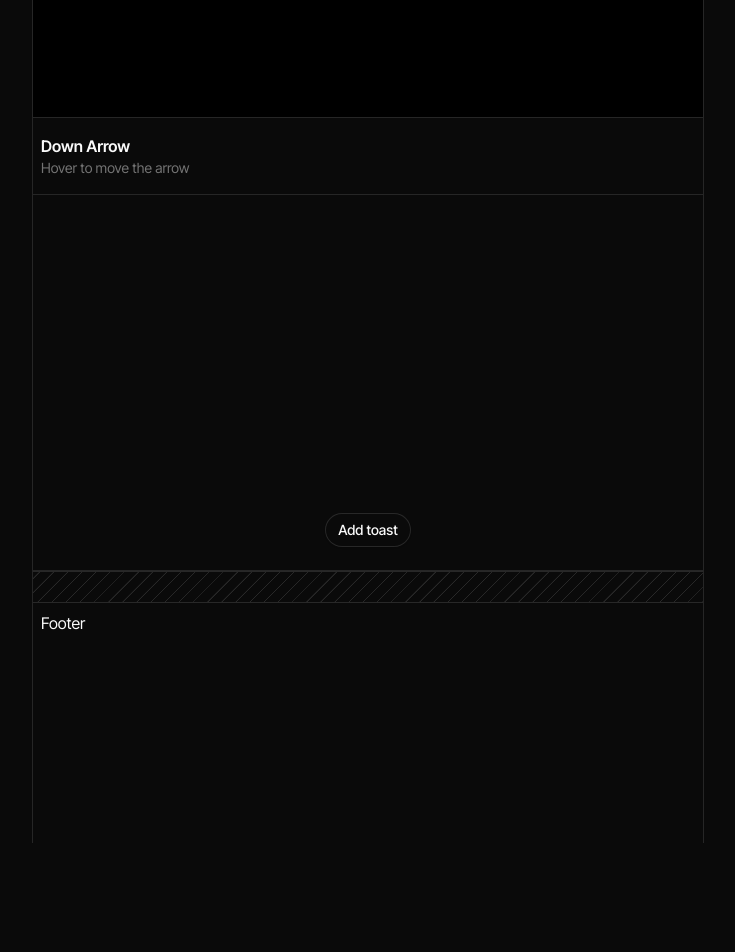
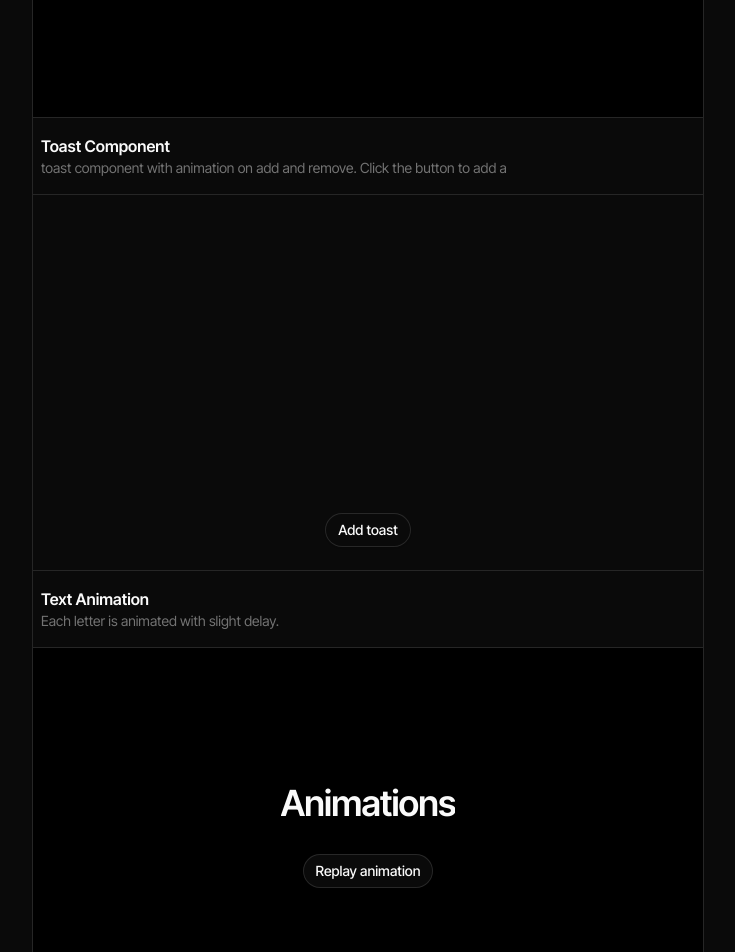
Before and after one commit to Shubham-yelekar/animation-in-web-course, a React (Vite) app: page / in a window 1280 px wide. Shown: the part 1580-2532 px from the top of the page, without its empty margins (272-1007 px from the left). Before the commit the page ends 2423 px from the top, so only its background shows below. Built offline with nearby package versions, Linux system fonts and the light colour scheme.

Commit message:
Text reveal

```diff
--- a/src/App.css
+++ b/src/App.css
@@ -196,6 +196,17 @@
   --shadow-lg: var(--shadow-lg);
   --shadow-xl: var(--shadow-xl);
   --shadow-2xl: var(--shadow-2xl);
+
+  --animate-text-reveal: TextReveal 1.3s cubic-bezier(0.19, 1, 0.22, 1)
+    backwards;
+  @keyframes TextReveal {
+    from {
+      transform: translateY(100%);
+    }
+    to {
+      transform: translateY(0%);
+    }
+  }
 }
 
 @layer base {
@@ -207,6 +218,10 @@
   }
 }
 
+.btn {
+  @apply bg-background text-foreground ring-border hover:bg-muted relative mt-auto inline-flex h-8 w-auto cursor-pointer items-center justify-center rounded-full px-3 text-sm font-medium shadow-sm ring-1 transition-all transition-colors duration-150 ease-out active:scale-[0.97];
+}
+
 @utility bg-pattern-stripes {
   background-image: repeating-linear-gradient(
     315deg,
--- a/src/App.tsx
+++ b/src/App.tsx
@@ -2,6 +2,7 @@
 import ArrowDown from "./components/arrow-down/ArrowDown";
 import CardHover from "./components/card-hover/CardHover";
 import CardStacking from "./components/card-stacking/CardStacking";
+import TextAnimationComponent from "./components/text-animation/TextAnimationComponent";
 import Toast from "./components/toast-component/ToastComponent";
 
 import Container from "./components/ui/Container";
@@ -30,6 +31,7 @@
 
           <ArrowDown />
           <Toast />
+          <TextAnimationComponent />
           <Separator />
           <Footer />
         </Container>
--- /dev/null
+++ b/src/components/text-animation/TextAnimationComponent.tsx
@@ -0,0 +1,51 @@
+import { useState, useEffect } from "react";
+import ComponentBlock from "../ui/ComponentBlock";
+import cn from "../../util/cn";
+const TextAnimationComponent = () => {
+  return (
+    <section>
+      <div className="px-2 py-4">
+        <h4 className="text-md font-semibold">Text Animation</h4>
+
+        <p className="text-sm text-neutral-400 dark:text-neutral-500">
+          Each letter is animated with slight delay.
+        </p>
+      </div>
+      <ComponentBlock>
+        <TextReveal />
+      </ComponentBlock>
+    </section>
+  );
+};
+
+const TEXT = "Animations";
+
+function TextReveal() {
+  const [reset, setReset] = useState(0);
+
+  return (
+    <div className="flex h-full w-full flex-col items-center justify-center gap-4">
+      <div key={reset}>
+        <h1 className="overflow-hidden text-4xl font-semibold tracking-tight">
+          {TEXT.split("").map((letter, index) => {
+            return (
+              <span
+                key={index}
+                className="animate-text-reveal inline-block transition-transform"
+                style={{ animationDelay: `${index * 0.03}s` }}
+              >
+                {letter === " " ? "\u00A0" : letter}
+              </span>
+            );
+          })}
+        </h1>
+      </div>
+
+      <button className="btn mt-4!" onClick={() => setReset(reset + 1)}>
+        Replay animation
+      </button>
+    </div>
+  );
+}
+
+export default TextAnimationComponent;
--- a/src/components/toast-component/ToastComponent.tsx
+++ b/src/components/toast-component/ToastComponent.tsx
@@ -5,10 +5,11 @@
   return (
     <section>
       <div className="px-2 py-4">
-        <h4 className="text-md font-semibold">Down Arrow</h4>
+        <h4 className="text-md font-semibold">Toast Component</h4>
 
         <p className="text-sm text-neutral-400 dark:text-neutral-500">
-          Hover to move the arrow
+          toast component with animation on add and remove. Click the button to
+          add a
         </p>
       </div>
       <ComponentBlock>
@@ -29,7 +30,7 @@
         ))}
       </div>
       <button
-        className="bg-background text-foreground ring-border hover:bg-muted relative mt-auto inline-flex h-8 w-auto items-center justify-center rounded-full px-3 text-sm font-medium shadow-sm ring-1 transition-colors"
+        className="btn"
         onClick={() => {
           setToasts(toasts + 1);
         }}
```
